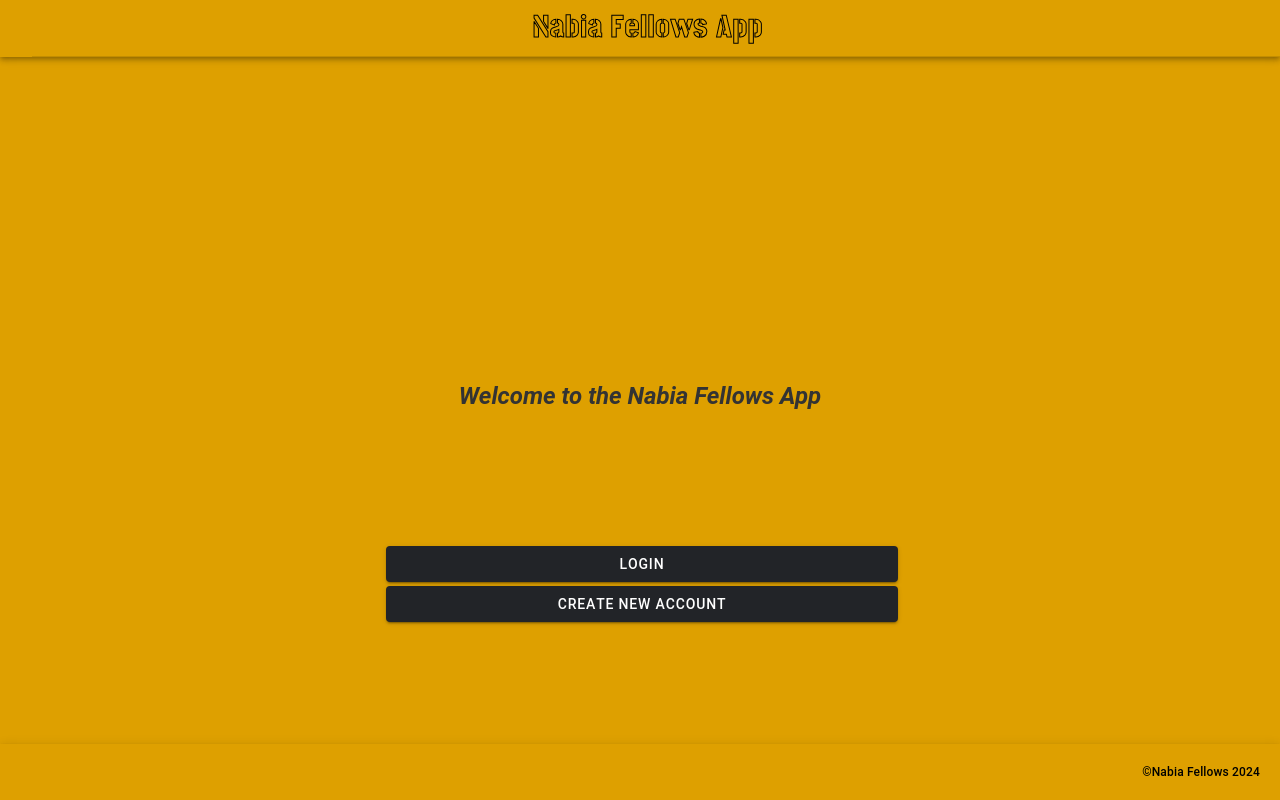
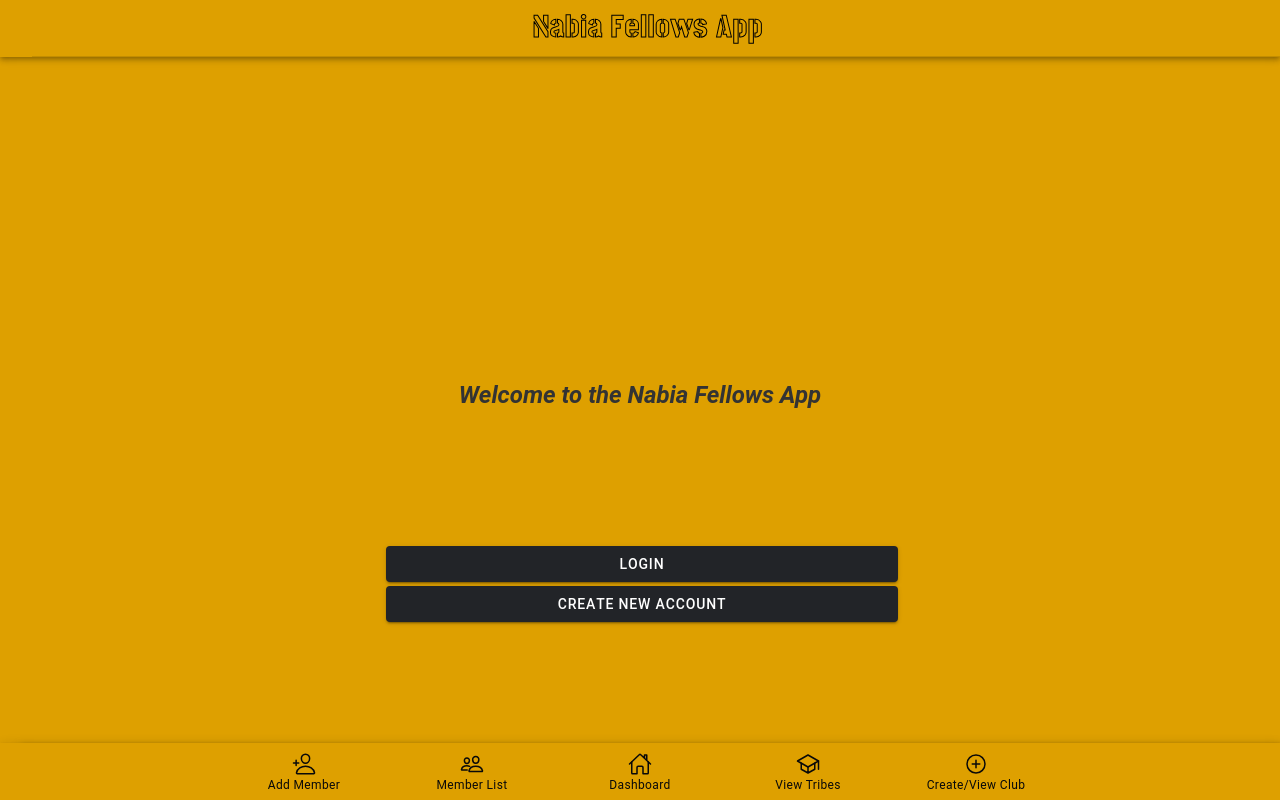
Before and after one commit to elijahbigk77/Nabia-App, a React (Vite) app: page /home in a window 1280 px wide. Built offline with nearby package versions, Linux system fonts and the light colour scheme; no server answers.

Commit message:
Updated footer with navigation options

```diff
--- a/src/components/MainFooter.css
+++ b/src/components/MainFooter.css
@@ -1,4 +1,25 @@
-.footer-title{
-    font-size: 12px;
-    text-align: end;
-}
+.footer-title {
+    text-align: center;
+    font-size: 1rem;
+    padding: 10px 0;
+  }
+
+  ion-tab-bar {
+    background-color: #DEA000;
+    border-top: 1px solid #DEA000;
+    box-shadow: 20px 4px 8px rgba(0.2, 0.1, 0.5, 0.5);
+  }
+
+  ion-tab-button {
+    --color-selected: #e0e7ef;
+    --color: #090909;
+    background-color: #DEA000;
+  }
+
+  ion-tab-button ion-icon {
+    font-size: 1.5rem;
+  }
+
+  ion-tab-button ion-label {
+    font-size: 0.75rem;
+  }
--- a/src/components/MainFooter.tsx
+++ b/src/components/MainFooter.tsx
@@ -1,16 +1,38 @@
 import React from 'react';
+import { IonFooter, IonToolbar, IonTitle, IonTabBar, IonTabButton, IonIcon, IonLabel } from '@ionic/react';
+import { personAddOutline, peopleOutline, schoolOutline, addCircleOutline, logOutOutline, homeOutline } from 'ionicons/icons';
 import './MainFooter.css';
-import { IonContent, IonFooter, IonTitle, IonToolbar } from '@ionic/react';
 
-function MainFooter() {
+const MainFooter: React.FC = () => {
   return (
     <>
       <IonFooter>
-        <IonToolbar color='background'>
-          <IonTitle className='footer-title'>©Nabia Fellows 2024</IonTitle>
-        </IonToolbar>
+        <IonTabBar slot="bottom">
+          <IonTabButton tab="add-member" href="/add-member">
+            <IonIcon icon={personAddOutline} />
+            <IonLabel>Add Member</IonLabel>
+          </IonTabButton>
+          <IonTabButton tab="member-list" href="/member-list">
+            <IonIcon icon={peopleOutline} />
+            <IonLabel>Member List</IonLabel>
+          </IonTabButton>
+          <IonTabButton tab="dashboard" href="/dashboard">
+            <IonIcon icon={homeOutline} />
+            <IonLabel>Dashboard</IonLabel>
+          </IonTabButton>
+          <IonTabButton tab="tribe-list" href="/tribe-list">
+            <IonIcon icon={schoolOutline} />
+            <IonLabel>View Tribes</IonLabel>
+          </IonTabButton>
+          <IonTabButton tab="club-page" href="/club-page">
+            <IonIcon icon={addCircleOutline} />
+            <IonLabel>Create/View Club</IonLabel>
+          </IonTabButton>
+
+        </IonTabBar>
       </IonFooter>
     </>
   );
-}
+};
+
 export default MainFooter;
```
